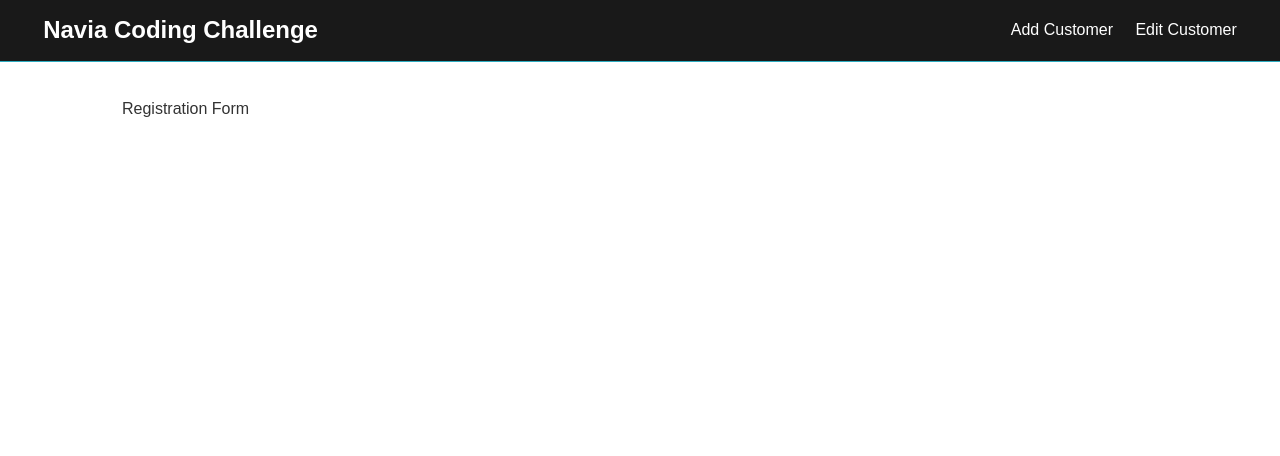
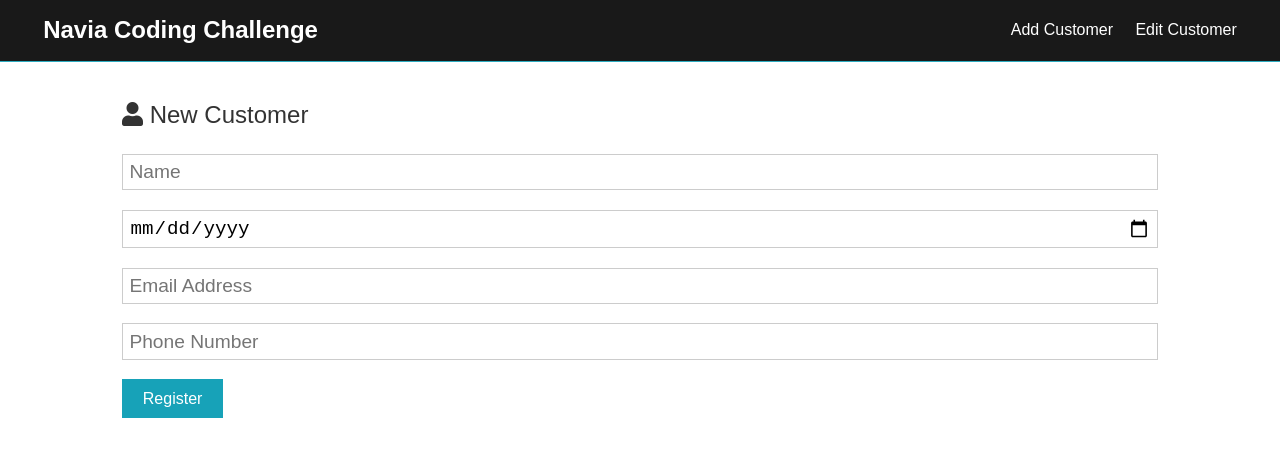
Before and after one commit to DesignTX/MERN-CRUD-Application, a React (Create React App) app in the folder frontend/: page /registration in a window 1280 px wide. Shown: the top 456 px of the page. Built offline with nearby package versions, Linux system fonts and the light colour scheme.

Commit message:
Registration Form Complete

```diff
--- a/frontend/src/components/Registration.js
+++ b/frontend/src/components/Registration.js
@@ -1,10 +1,73 @@
-import React from 'react'
+import React, { useState } from 'react';
 
 const Registration = () => {
+  // formData is your state, setFormData is same as this.setstate (Personal Learning Note)
+  const [formData, setFormData] = useState({
+    name: '',
+    dob: '',
+    email: '',
+    phone: ''
+  });
+
+  const { name, dob, email, phone } = formData;
+  console.log('name', name)
+  console.log('dob', dob)
+  console.log('email', email)
+  console.log('phone', phone)
+  const onChange = e => setFormData({ ...formData, [e.target.name]: e.target.value });
+
+  const onSubmit = e => {
+    e.preventDefault();
+    console.log(formData)
+  }
+
   return (
-    <div>
-      Registration Form
-    </div>
+    <>
+      <p className="lead"><i className="fas fa-user"></i> New Customer</p>
+      <form className="form" onSubmit={e => onSubmit(e)}>
+        <div className="form-group">
+          <input
+            type="text"
+            placeholder="Name"
+            name="name"
+            value={name}
+            onChange={e => onChange(e)}
+            required
+          />
+        </div>
+        <div className="form-group">
+          <input
+            type="date"
+            placeholder="Date of Birth"
+            name="dob"
+            value={dob}
+            onChange={e => onChange(e)}
+          />
+        </div>
+        <div className="form-group">
+          <input
+            type="email"
+            placeholder="Email Address"
+            name="email"
+            value={email}
+            onChange={e => onChange(e)}
+            required
+          />
+        </div>
+        <div className="form-group">
+          <input
+            type="text"
+            placeholder="Phone Number"
+            name="phone"
+            value={phone}
+            onChange={e => onChange(e)}
+            minLength='8'
+            maxLength='10'
+          />
+        </div>
+        <input type="submit" className="btn btn-primary" value="Register" />
+      </form>
+    </>
   )
 }
 
```
Also changed, not shown: frontend/src/App.js (+4 -3 lines), 1 other file (tests, documents, lock files or other folders).
